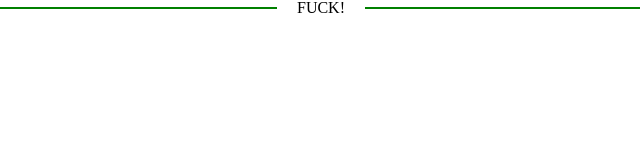
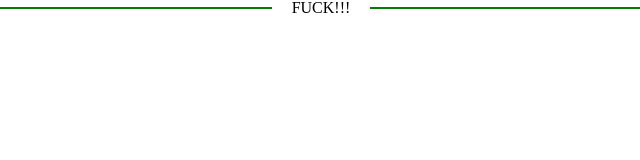
Before and after one commit to serp1011/GIT-test, a website: page app/index.html in a window 1280 px wide. Shown: the full height of the page, 319-959 px from the left. Drawn offline with nearby package versions, Linux system fonts and the light colour scheme.

```diff
--- a/app/index.html
+++ b/app/index.html
@@ -9,7 +9,7 @@
 </head>
 <body>
 
-<div class="fuck"> FUCK! </div>
+<div class="fuck">FUCK!!!</div>
 
 
 
```
Also changed, not shown: 1 other file.
